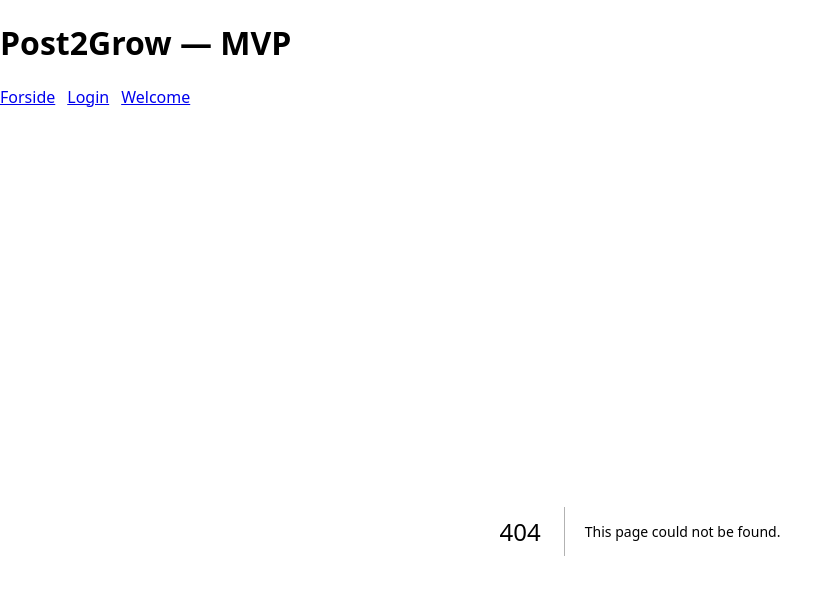
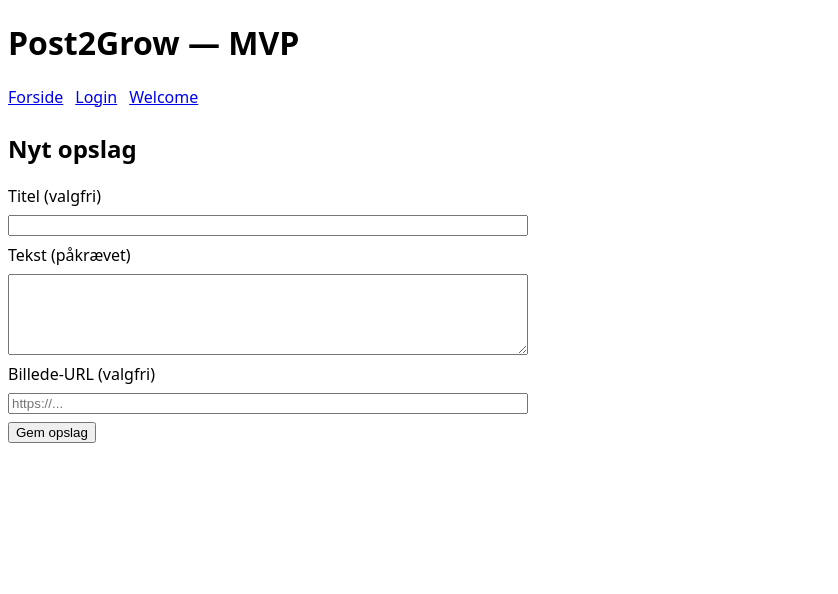
Before and after one commit to obe2904-dev/p2g-app, a Next.js app: page /posts/new in a window 1280 px wide. Before the commit this address had no page. Shown: the top 594 px of the page, without its empty margins (0-838 px from the left). Built offline with nearby package versions, Linux system fonts and the light colour scheme; no server answers.

Commit message:
Create page.tsx

```diff
--- /dev/null
+++ b/app/posts/new/page.tsx
@@ -0,0 +1,57 @@
+'use client';
+import { useState } from 'react';
+import { supabase } from '@/lib/supabaseClient';
+
+export default function NewPost() {
+  const [title, setTitle] = useState('');
+  const [body, setBody] = useState('');
+  const [imageUrl, setImageUrl] = useState('');
+  const [status, setStatus] = useState<string | null>(null);
+
+  async function submit(e: React.FormEvent) {
+    e.preventDefault();
+    setStatus('Gemmer...');
+
+    const { data: sessionData } = await supabase.auth.getSession();
+    const access_token = sessionData.session?.access_token;
+    if (!access_token) {
+      setStatus('Du er ikke logget ind. Gå til /login');
+      return;
+    }
+
+    const resp = await fetch('/api/posts/create', {
+      method: 'POST',
+      headers: {
+        'Content-Type': 'application/json',
+        'Authorization': 'Bearer ' + access_token,
+      },
+      body: JSON.stringify({ title, body, image_url: imageUrl })
+    });
+
+    if (!resp.ok) {
+      const text = await resp.text();
+      setStatus('Fejl: ' + text);
+    } else {
+      setStatus('Gemt! Gå til "Dine opslag" for at se det.');
+      setTitle(''); setBody(''); setImageUrl('');
+    }
+  }
+
+  return (
+    <main>
+      <h2>Nyt opslag</h2>
+      <form onSubmit={submit} style={{ display: 'grid', gap: 8, maxWidth: 520 }}>
+        <label>Titel (valgfri)</label>
+        <input value={title} onChange={e=>setTitle(e.target.value)} />
+        <label>Tekst (påkrævet)</label>
+        <textarea required rows={5} value={body} onChange={e=>setBody(e.target.value)} />
+        <label>Billede-URL (valgfri)</label>
+        <input value={imageUrl} onChange={e=>setImageUrl(e.target.value)} placeholder="https://..."/>
+        <div style={{ display:'flex', gap:8 }}>
+          <button type="submit">Gem opslag</button>
+        </div>
+      </form>
+      {status && <p>{status}</p>}
+    </main>
+  );
+}
```
